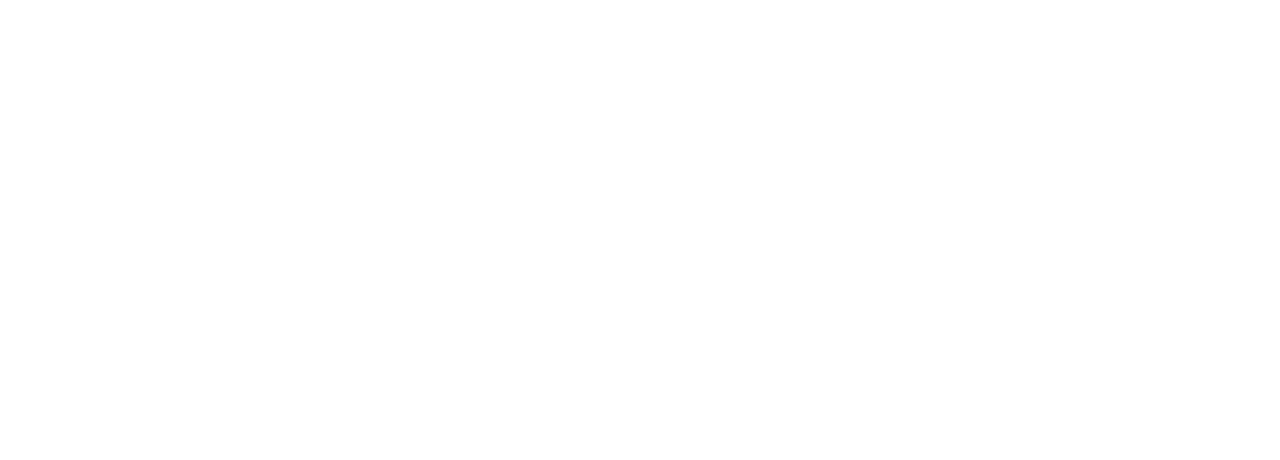
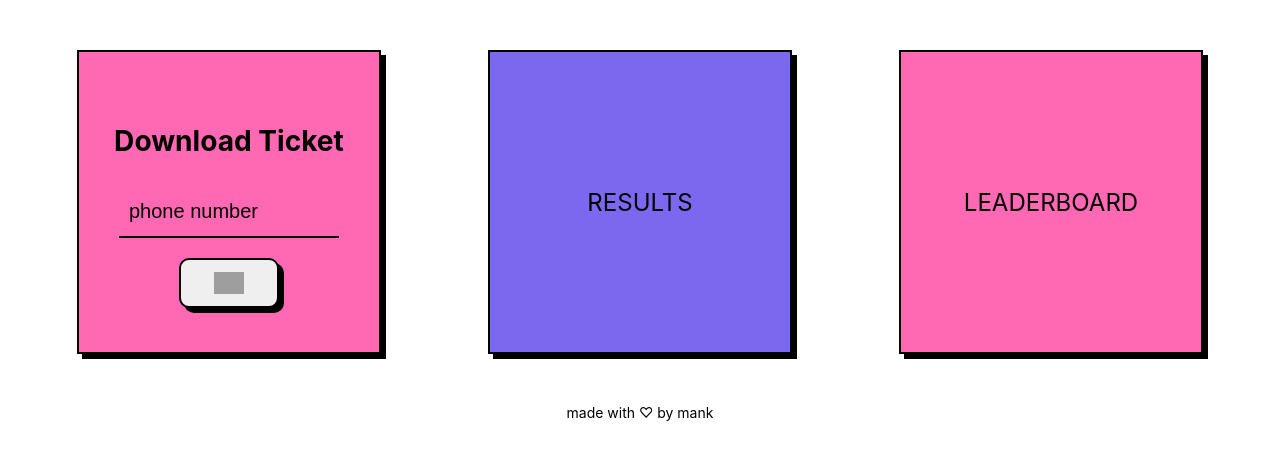
Before and after one commit to The-Fusion-Club/murder-mystery-portal, a React (Create React App) app in the folder murdermysteryapp/: page /actions in a window 1280 px wide. Before the commit this address had no page. Shown: the top 460 px of the page. Built offline with nearby package versions, Linux system fonts and the light colour scheme; grey boxes are pictures that could not be loaded.

Commit message:
download ticket feature complete

```diff
--- /dev/null
+++ b/murdermysteryapp/src/Actions.jsx
@@ -0,0 +1,56 @@
+import logo from './images/logo.png'
+import advitya from './images/advitya.png'
+import { useNavigate } from 'react-router-dom'
+
+const Actions = () => {
+
+    // hooks
+    const navigate = useNavigate()
+
+    // event handlers
+    const handleDownload = async () => {
+        const value = document.getElementById('phone-field').value
+        const uuid = await fetch('https://ticketsAPI.replmank.repl.co/getUUID', {
+            method:     'post',
+            headers:    { 'Content-Type': 'application/json'},
+            body:       JSON.stringify({ phone: value })
+        })
+        .then((response) => { return response.json() })
+        .catch((error) => { return 'error' })
+        if(uuid === 'error') {
+            document.getElementById('download-error').style.display = 'flex'
+        }
+        else {
+            window.location.replace('https://ticketsAPI.replmank.repl.co/verify/' + uuid)
+        }
+    }
+
+    return(
+        <>
+            <section className='card-container'>
+                <section className='card one'>
+                    <h1>Download Ticket</h1>
+                    <input id='phone-field' className='phone field' type="tel" maxLength="10" placeholder='phone number'/>
+                    <button className='action button' onClick={handleDownload}>
+                        <img style={{ maxWidth: '30px'}} src="https://cdn-icons-png.flaticon.com/512/1549/1549612.png" alt="" />
+                    </button>
+                    <span className='error-message' id='download-error'>
+                        <img style={{ maxWidth: '20px'}} src="https://cdn0.iconfinder.com/data/icons/shift-interfaces/32/Error-512.png" alt="" />
+                        not found
+                    </span>
+                </section>
+                <section className='card two'>
+                    RESULTS
+                </section>
+                <section className='card three'>
+                    LEADERBOARD
+                </section>
+            </section>
+            <footer>
+                made with ♡ by mank
+            </footer>
+        </>
+    )
+}
+
+export default Actions;
--- a/murdermysteryapp/src/App.css
+++ b/murdermysteryapp/src/App.css
@@ -56,6 +56,7 @@
     font-size: 20px;
     color: black;
     gap: 10px;
+    transition: 100ms;
 }
 .button:active {
     box-shadow: none;
@@ -79,4 +80,85 @@ footer {
     align-items: center;
     justify-content: center;
     font-size: 14px;
+    margin: 10px 0px;
 }
+
+.card {
+    display: flex;
+    flex-direction: column;
+    justify-content: center;
+    align-items: center;
+    text-align: center;
+    font-size: x-large;
+    width: 300px;
+    height: 300px;
+    border: 2px solid black;
+    box-shadow: 5px 5px black;
+    transition: 100ms;
+    background-color: white;
+}
+.card:hover {
+    border-radius: 20px;
+}
+.card.one {
+    background-color: hotpink;
+}
+.card.two {
+    background-color: mediumslateblue;
+}
+.card.three {
+    background-color: hotpink;
+}
+.card > button {
+    width: 100px;
+    height: 50px;
+}
+
+.card-container {
+    display: flex;
+    flex-direction: row;
+    flex-wrap: wrap;
+    align-items: center;
+    justify-content: space-evenly;
+    margin: 50px 0px;
+    gap: 30px;
+}
+
+.field {
+    padding: 10px;
+    width: 200px;
+    height: 30px;
+    font-size: 20px;
+    background-color: hotpink;
+    border: 0;
+    border-radius: 0;
+    border-bottom: 2px;
+    border-color: black;
+    border-style: solid;
+}
+.field::placeholder {
+    color: black;
+}
+.field:focus {
+    outline: none;
+}
+
+.error-message {
+    display: none;
+    justify-content: center;
+    align-items: center;
+    gap: 5px;
+    color: rgb(237, 45, 45);
+    background-color: white;
+    padding: 5px;
+    border-radius: 20px;
+    font-size: 14px;
+    height: 20px;
+    width: 100px;
+    margin-top: 20px;
+}
+
+input::-webkit-outer-spin-button,
+input::-webkit-inner-spin-button {
+    -webkit-appearance: none;
+}
--- a/murdermysteryapp/src/App.js
+++ b/murdermysteryapp/src/App.js
@@ -1,11 +1,13 @@
 import './App.css';
 import Home from './Home'
+import Actions from './Actions'
 import { Routes, Route } from 'react-router-dom'
 const App = () => {
   return (
     <>
       <Routes>
         <Route path='/' element={<Home />}/>
+        <Route path='/actions' element={<Actions />}/>
       </Routes>
     </>
   );
```
Also changed, not shown: 1 other file (tests, documents, lock files or other folders).
